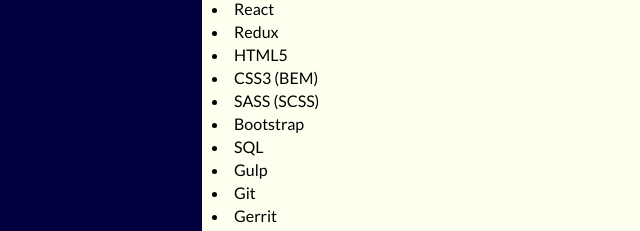
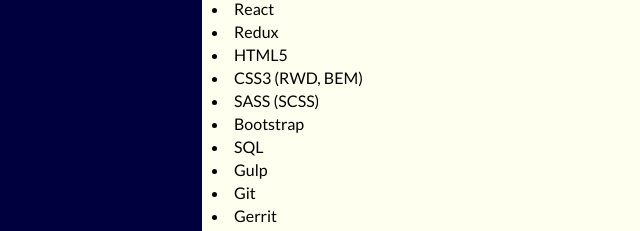
Before and after one commit to ossowsky/myCV, a plain HTML site: page index.html in a window 1280 px wide. Shown: the part 1341-1572 px from the top of the page, 288-928 px from the left. Drawn offline with Linux system fonts and the light colour scheme.

Commit message:
update html

```diff
--- a/index.html
+++ b/index.html
@@ -149,7 +149,7 @@
                   <li>React</li>
                   <li>Redux</li>
                   <li>HTML5</li>
-                  <li>CSS3 (BEM)</li>
+                  <li>CSS3 (RWD, BEM)</li>
                   <li>SASS (SCSS)</li>
                   <li>Bootstrap</li>
                   <li>SQL</li>
```
